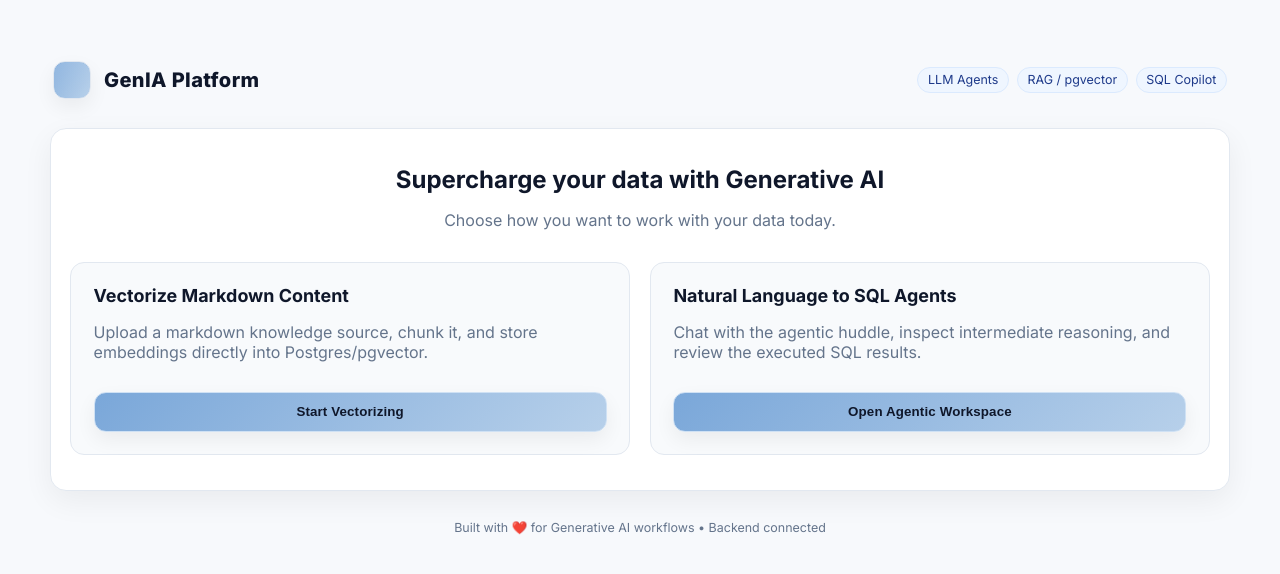
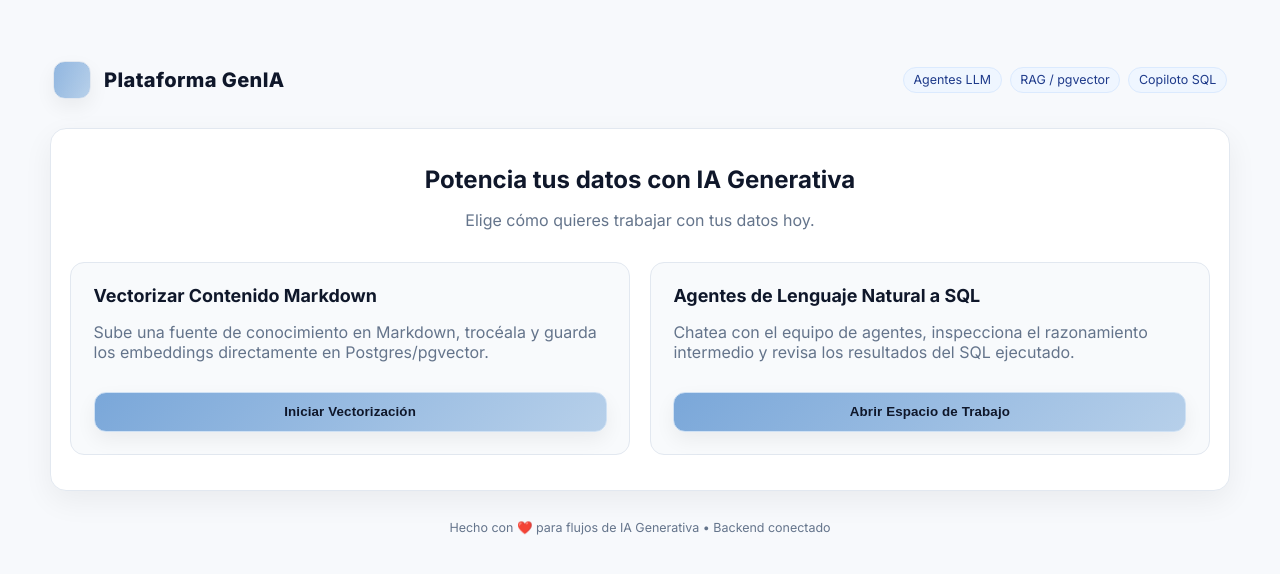
Before and after one commit to alejbormeg/Complete_GenIA_Platform_for_Autogen_Agents, a Python web app: template src/starlite_app/templates/index.html in a window 1280 px wide. Shown: the top 574 px of the page. Run offline with Jinja, Linux system fonts and the light colour scheme; the template is opened without the code that fills it: most values are stand-ins (such as "Sample title", 1, 10 or a date in 2020); some libraries are stand-ins or nearby versions.

Commit message:
feat: Final changes

```diff
--- a/src/starlite_app/templates/hello.html
+++ b/src/starlite_app/templates/hello.html
@@ -1,7 +1,7 @@
 <!doctype html>
-<html>
-  <head><meta charset="utf-8"><title>Hello</title></head>
+<html lang="es">
+  <head><meta charset="utf-8"><title>Hola</title></head>
   <body>
-    <h1>Hello, {{ name }} 👋</h1>
+    <h1>Hola, {{ name }} 👋</h1>
   </body>
 </html>
--- a/src/starlite_app/templates/index.html
+++ b/src/starlite_app/templates/index.html
@@ -1,8 +1,8 @@
 <!doctype html>
-<html lang="en">
+<html lang="es">
 <head>
   <meta charset="utf-8" />
-  <title>GenIA Platform</title>
+  <title>Plataforma GenIA</title>
   <meta name="viewport" content="width=device-width, initial-scale=1" />
   <meta name="theme-color" content="#f8fafc" />
   <link rel="preconnect" href="https://fonts.googleapis.com" />
@@ -215,33 +215,33 @@
     <header class="topbar">
       <div class="brand">
         <div class="brand-logo" aria-hidden="true"></div>
-        <h1>GenIA Platform</h1>
+        <h1>Plataforma GenIA</h1>
       </div>
       <div class="chiprow" role="list">
-        <div class="chip" role="listitem">LLM Agents</div>
+        <div class="chip" role="listitem">Agentes LLM</div>
         <div class="chip" role="listitem">RAG / pgvector</div>
-        <div class="chip" role="listitem">SQL Copilot</div>
+        <div class="chip" role="listitem">Copiloto SQL</div>
       </div>
     </header>
 
     <section id="screen-menu" class="screen active">
       <div class="card menu-card">
-        <h2>Supercharge your data with Generative AI</h2>
-        <p class="muted">Choose how you want to work with your data today.</p>
+        <h2>Potencia tus datos con IA Generativa</h2>
+        <p class="muted">Elige cómo quieres trabajar con tus datos hoy.</p>
         <div class="menu-actions">
           <article class="option">
             <div>
-              <h3>Vectorize Markdown Content</h3>
-              <p class="muted">Upload a markdown knowledge source, chunk it, and store embeddings directly into Postgres/pgvector.</p>
+              <h3>Vectorizar Contenido Markdown</h3>
+              <p class="muted">Sube una fuente de conocimiento en Markdown, trocéala y guarda los embeddings directamente en Postgres/pgvector.</p>
             </div>
-            <button data-screen="screen-vectorize">Start Vectorizing</button>
+            <button data-screen="screen-vectorize">Iniciar Vectorización</button>
           </article>
           <article class="option">
             <div>
-              <h3>Natural Language to SQL Agents</h3>
-              <p class="muted">Chat with the agentic huddle, inspect intermediate reasoning, and review the executed SQL results.</p>
+              <h3>Agentes de Lenguaje Natural a SQL</h3>
+              <p class="muted">Chatea con el equipo de agentes, inspecciona el razonamiento intermedio y revisa los resultados del SQL ejecutado.</p>
             </div>
-            <button data-screen="screen-sql">Open Agentic Workspace</button>
+            <button data-screen="screen-sql">Abrir Espacio de Trabajo</button>
           </article>
         </div>
       </div>
@@ -249,43 +249,43 @@
 
     <section id="screen-vectorize" class="screen">
       <div class="back-row">
-        <button class="secondary" data-screen="screen-menu">← Main Menu</button>
-        <span class="muted">Vectorize Markdown Document</span>
+        <button class="secondary" data-screen="screen-menu">← Menú Principal</button>
+        <span class="muted">Vectorizar Documento Markdown</span>
       </div>
       <div class="card">
         <div class="screen-header">
-          <h2>Upload &amp; Embed</h2>
-          <span class="muted">Configure chunking and embedding model</span>
+          <h2>Subir y Generar Embeddings</h2>
+          <span class="muted">Configura el troceado y el modelo de embeddings</span>
         </div>
         <form id="vector-form">
           <div class="upload-drop">
-            <strong>Select a markdown file (.md or .markdown)</strong>
+            <strong>Selecciona un archivo Markdown (.md o .markdown)</strong>
             <input id="markdown-file" type="file" accept=".md,.markdown,.txt" />
-            <p id="file-status" class="muted">No file selected yet.</p>
+            <p id="file-status" class="muted">Aún no se ha seleccionado archivo.</p>
           </div>
           <div class="grid-two">
             <label>
-              Chunk Size
+              Tamaño de Fragmento
               <input id="vector-chunk" name="chunk_size" type="number" min="1" value="{{ default_chunk_size }}" />
-              <div class="helper">Determines how content is segmented for embedding.</div>
+              <div class="helper">Determina cómo se segmenta el contenido para generar embeddings.</div>
             </label>
             <label>
-              Embedding Model
+              Modelo de Embeddings
               <select id="vector-model" name="embedding_model">
                 <option value="{{ embedding_model }}" selected>{{ embedding_model }}</option>
                 <option value="text-embedding-3-small">text-embedding-3-small</option>
                 <option value="text-embedding-3-large">text-embedding-3-large</option>
               </select>
-              <div class="helper">OpenAI text-embedding-3 models accept custom dimensions.</div>
+              <div class="helper">Los modelos text-embedding-3 aceptan dimensiones personalizadas.</div>
             </label>
           </div>
           <label>
-            Dataset Label
-            <input id="vector-db" name="database" type="text" placeholder="ex: Marketing wiki" value="{{ pg_database or '' }}" required />
-            <div class="helper">Used to tag the embeddings stored in Postgres. Letters, numbers, spaces are fine.</div>
+            Etiqueta del Conjunto de Datos
+            <input id="vector-db" name="database" type="text" placeholder="ej.: Wiki de marketing" value="{{ pg_database or '' }}" required />
+            <div class="helper">Se usa para etiquetar los embeddings guardados en Postgres. Se permiten letras, números y espacios.</div>
           </label>
           <div class="flex">
-            <button type="submit">Vectorize Document</button>
+            <button type="submit">Vectorizar Documento</button>
             <span id="vector-message" class="muted"></span>
           </div>
         </form>
@@ -295,39 +295,39 @@
 
     <section id="screen-sql" class="screen">
       <div class="back-row">
-        <button class="secondary" data-screen="screen-menu">← Main Menu</button>
-        <span class="muted">Natural Language → SQL Agentic Chat</span>
+        <button class="secondary" data-screen="screen-menu">← Menú Principal</button>
+        <span class="muted">Chat de Agentes: Lenguaje Natural → SQL</span>
       </div>
       <div class="chat-layout">
         <div class="card chat-panel">
           <div>
-            <h2>Ask the Agents</h2>
-            <p class="muted">Describe what you need; the agentic huddle will craft the SQL and reasoning chain.</p>
+            <h2>Pregunta a los Agentes</h2>
+            <p class="muted">Describe lo que necesitas; el equipo de agentes generará el SQL y la cadena de razonamiento.</p>
           </div>
           <form id="chat-form">
             <label>
-              Your Question
-              <textarea id="chat-input" placeholder="ex: What was the total revenue by region last quarter?"></textarea>
+              Tu Pregunta
+              <textarea id="chat-input" placeholder="ej.: ¿Cuál fue el ingreso total por región el último trimestre?"></textarea>
             </label>
             <div class="grid-two">
               <label>
-                Target Database
+                Base de Datos Objetivo
                 <select id="chat-database"></select>
-                <div class="helper">Pick the data source agents should reason over.</div>
+                <div class="helper">Elige la fuente de datos sobre la que deben razonar los agentes.</div>
               </label>
               <div class="action-block">
-                <span>Refresh Sources</span>
-                <button id="refresh-databases" type="button" class="secondary">Reload Databases</button>
-                <div class="helper">Pull the current list of vector-backed databases.</div>
+                <span>Actualizar Fuentes</span>
+                <button id="refresh-databases" type="button" class="secondary">Recargar Bases de Datos</button>
+                <div class="helper">Obtener la lista actual de bases de datos con vectores.</div>
               </div>
             </div>
             <div class="flex">
-              <button type="submit">Send to Agents</button>
+              <button type="submit">Enviar a los Agentes</button>
               <span id="chat-status" class="muted"></span>
             </div>
           </form>
           <section>
-            <h3>Agentic Huddle</h3>
+            <h3>Equipo de Agentes</h3>
             <div id="chat-messages" class="chat-history"></div>
           </section>
         </div>
@@ -335,7 +335,7 @@
         <aside class="side-panel">
           <div class="card">
             <div class="sql-row">
-              <h3>Generated SQL</h3>
+              <h3>SQL Generado</h3>
               <div class="sql-actions">
                 <button id="copy-sql" class="secondary" type="button">Copiar SQL</button>
                 <button id="download-report" class="secondary" type="button" disabled>Descargar Informe</button>
@@ -344,7 +344,7 @@
             <div id="sql-preview" class="sql-preview" hidden></div>
           </div>
           <div class="card">
-            <h3>Query Result</h3>
+            <h3>Resultado de la Consulta</h3>
             <div id="sql-results" class="sql-results" hidden></div>
           </div>
         </aside>
@@ -352,7 +352,7 @@
     </section>
 
     <footer>
-      <p class="mini">Built with ❤️ for Generative AI workflows • <span id="connectivity" aria-live="polite">Checking backend…</span></p>
+      <p class="mini">Hecho con ❤️ para flujos de IA Generativa • <span id="connectivity" aria-live="polite">Comprobando backend…</span></p>
     </footer>
   </main>
 
@@ -370,24 +370,24 @@
     }
     menuButtons.forEach((button) => button.addEventListener('click', () => activateScreen(button.dataset.screen)));
 
-    // Connectivity check (for a friendlier first impression)
+    // Comprobación de conectividad
     const connectivityEl = document.getElementById('connectivity');
     (async () => {
-      if (!API_BASE) { connectivityEl.textContent = 'No backend URL configured'; return; }
+      if (!API_BASE) { connectivityEl.textContent = 'No se configuró URL de backend'; return; }
       try {
         const res = await fetch(`${API_BASE}/healthz`).catch(() => null);
-        if (!res || !res.ok) { connectivityEl.textContent = 'Backend not reachable'; return; }
-        let message = 'Backend connected';
+        if (!res || !res.ok) { connectivityEl.textContent = 'El backend no es accesible'; return; }
+        let message = 'Backend conectado';
         try {
           const info = await res.json();
           if (info?.status && info.status !== 'ok') { message = `Backend ${info.status}`; }
           if (info?.database_status && info.database_status !== 'ok') {
-            message = `${message} (database ${info.database_status})`;
+            message = `${message} (base de datos ${info.database_status})`;
           }
         } catch (_) { /* ignore parse errors */ }
         connectivityEl.textContent = message;
       } catch {
-        connectivityEl.textContent = 'Backend not reachable';
+        connectivityEl.textContent = 'El backend no es accesible';
       }
     })();
 
@@ -404,21 +404,21 @@
       const file = event.target.files?.[0];
       fileTextCache = '';
       selectedFile = file || null;
-      if (!file) { fileStatus.textContent = 'No file selected yet.'; return; }
+      if (!file) { fileStatus.textContent = 'Aún no se ha seleccionado archivo.'; return; }
       const name = file.name.toLowerCase();
       if (!name.endsWith('.md') && !name.endsWith('.markdown') && !name.endsWith('.txt')) {
         selectedFile = null;
-        fileStatus.textContent = 'Please choose a markdown (.md) file.';
+        fileStatus.textContent = 'Elige un archivo Markdown (.md).';
         return;
       }
-      fileStatus.textContent = `Loading ${file.name}…`;
+      fileStatus.textContent = `Cargando ${file.name}…`;
       const reader = new FileReader();
       reader.onload = () => {
         fileTextCache = reader.result?.toString() ?? '';
         const wordCount = fileTextCache.split(/\s+/).filter(Boolean).length;
-        fileStatus.textContent = `Loaded ${file.name} • ${wordCount} words`;
+        fileStatus.textContent = `Cargado ${file.name} • ${wordCount} palabras`;
       };
-      reader.onerror = () => { fileStatus.textContent = 'Failed to read file. Please try again.'; };
+      reader.onerror = () => { fileStatus.textContent = 'Error al leer el archivo. Inténtalo de nuevo.'; };
       reader.readAsText(file);
     });
 
@@ -432,12 +432,12 @@
       const model = document.getElementById('vector-model').value || DEFAULT_EMBEDDING_MODEL;
       const databaseLabel = document.getElementById('vector-db').value.trim();
       if (!selectedFile) {
-        vectorMessage.textContent = 'Please choose a markdown document before uploading.';
+        vectorMessage.textContent = 'Elige un documento Markdown antes de subirlo.';
         vectorMessage.classList.add('error');
         return;
       }
       if (!databaseLabel) {
-        vectorMessage.textContent = 'Please provide a dataset label to store the embeddings.';
+        vectorMessage.textContent = 'Proporciona una etiqueta del conjunto de datos para guardar los embeddings.';
         vectorMessage.classList.add('error');
         return;
       }
@@ -449,7 +449,7 @@
       formData.append('database', databaseLabel);
 
       vectorForm.classList.add('loading');
-      vectorMessage.textContent = 'Uploading document for vectorization…';
+      vectorMessage.textContent = 'Subiendo documento para vectorización…';
 
       try {
         const response = await fetch(`${API_BASE}/upload_md`, {
@@ -458,29 +458,28 @@
         });
         const data = await response.json().catch(() => null);
         if (!response.ok) {
-          const detail = (data && (data.detail || data.message)) || 'Failed to vectorize document';
-          throw new Error(detail);
+          throw new Error('Error al vectorizar el documento');
         }
 
         const details = [
-          `Table: ${data?.table || 'vector_embeddings_1536'}`,
-          `Database tag: ${data?.database || databaseLabel}`,
-          `Chunk size: ${data?.chunk_size ?? chunkSize}`,
-          data?.detail || 'Markdown document uploaded successfully.',
+          `Tabla: ${data?.table || 'vector_embeddings_1536'}`,
+          `Etiqueta del conjunto de datos: ${data?.database || databaseLabel}`,
+          `Tamaño de fragmento: ${data?.chunk_size ?? chunkSize}`,
+          'Documento Markdown subido correctamente.',
         ].join('\n');
 
         vectorOutput.textContent = details;
         vectorOutput.hidden = false;
-        vectorMessage.textContent = 'Embedding complete.';
+        vectorMessage.textContent = 'Embeddings completados.';
         vectorMessage.classList.remove('error');
         vectorForm.reset();
         selectedFile = null;
         fileTextCache = '';
-        fileStatus.textContent = 'No file selected yet.';
+        fileStatus.textContent = 'Aún no se ha seleccionado archivo.';
       } catch (error) {
         console.error(error);
         vectorMessage.classList.add('error');
-        vectorMessage.textContent = error instanceof Error ? error.message : 'Unexpected error while vectorizing.';
+        vectorMessage.textContent = error instanceof Error ? error.message : 'Error inesperado al vectorizar.';
       } finally {
         vectorForm.classList.remove('loading');
       }
@@ -501,22 +500,22 @@
     copySqlBtn.addEventListener('click', () => {
       if (sqlPreview.hidden) return;
       navigator.clipboard.writeText(sqlPreview.textContent || '').then(() => {
-        copySqlBtn.textContent = 'Copied!';
-        setTimeout(() => (copySqlBtn.textContent = 'Copy'), 1200);
+        copySqlBtn.textContent = '¡Copiado!';
+        setTimeout(() => (copySqlBtn.textContent = 'Copiar'), 1200);
       });
     });
 
     async function loadDatabases() {
-      chatStatus.textContent = 'Refreshing databases…';
+      chatStatus.textContent = 'Actualizando bases de datos…';
       try {
         const response = await fetch(`${API_BASE}/vector_databases?chunk_size=${DEFAULT_CHUNK_SIZE}`);
         const data = await response.json();
-        if (!response.ok) throw new Error(data?.detail || 'Failed to fetch databases');
+        if (!response.ok) throw new Error('Error al obtener las bases de datos');
 
         chatDatabase.innerHTML = '';
         const defaultOption = document.createElement('option');
         defaultOption.value = '';
-        defaultOption.textContent = 'Auto-select based on agent context';
+        defaultOption.textContent = 'Selección automática según el contexto del agente';
         chatDatabase.appendChild(defaultOption);
 
         const tables = data.tables || data.databases || [];
@@ -525,10 +524,10 @@
           option.value = tableName; option.textContent = tableName; if (tableName === PG_DATABASE) option.selected = true;
           chatDatabase.appendChild(option);
         }
-        chatStatus.textContent = tables.length ? `Loaded ${tables.length} tables.` : 'No tables found yet.';
+        chatStatus.textContent = tables.length ? `Se cargaron ${tables.length} tablas.` : 'Aún no hay tablas.';
       } catch (error) {
         console.error(error);
-        chatStatus.textContent = error instanceof Error ? error.message : 'Error while loading databases.';
+        chatStatus.textContent = error instanceof Error ? error.message : 'Error al cargar las bases de datos.';
       }
     }
 
@@ -542,11 +541,11 @@
     }
 
     function friendlyLabel(role, name) {
-      const map = { planner: 'Planner', retriever: 'Retriever', sql_agent: 'SQL Agent', feedback: 'Feedback', user: 'User', assistant: 'Assistant' };
+      const map = { planner: 'Planificador', retriever: 'Recuperador', sql_agent: 'Agente SQL', feedback: 'Comentarios', user: 'Usuario', assistant: 'Asistente' };
       if (name && map[name.toLowerCase()]) return map[name.toLowerCase()];
       if (name) return toTitleCase(name);
       if (role && map[role.toLowerCase()]) return map[role.toLowerCase()];
-      return toTitleCase(role || 'Message');
+      return toTitleCase(role || 'Mensaje');
     }
 
     // --- Minimal, safe Markdown renderer (subset) ---
@@ -694,7 +693,7 @@
     function renderMessages(messages) {
       chatMessages.innerHTML = '';
       if (!messages?.length) {
-        chatMessages.innerHTML = '<p class="muted">No messages yet. Submit a query to start the conversation.</p>';
+        chatMessages.innerHTML = '<p class="muted">Aún no hay mensajes. Envía una consulta para iniciar la conversación.</p>';
         return;
       }
       for (const message of messages) {
@@ -721,7 +720,7 @@
         } else if (message.function_call) {
           fragment.textContent = JSON.stringify(message.function_call, null, 2);
         } else {
-          fragment.textContent = '[no content]';
+          fragment.textContent = '[sin contenido]';
         }
         wrapper.appendChild(fragment);
         chatMessages.appendChild(wrapper);
@@ -791,13 +790,13 @@
 
     function renderSqlTable({ rows, columns }) {
       sqlResults.innerHTML = '';
-      if (!rows?.length) { sqlResults.textContent = 'Query executed. No rows returned.'; sqlResults.hidden = false; return; }
+      if (!rows?.length) { sqlResults.textContent = 'Consulta ejecutada. No se devolvieron filas.'; sqlResults.hidden = false; return; }
       const maxColumns = rows.reduce((m, r) => Math.max(m, r.length), 0);
       const table = document.createElement('table'); table.className = 'sql-table';
       const thead = document.createElement('thead'); const headerRow = document.createElement('tr');
       // Prefer server-provided column names; fallback to generic labels
-      const safeColumns = Array.isArray(columns) && columns.length ? columns : Array.from({ length: maxColumns }, (_, i) => `col_${i + 1}`);
-      for (let col = 0; col < maxColumns; col += 1) { const th = document.createElement('th'); th.textContent = safeColumns[col] ?? `col_${col + 1}`; headerRow.appendChild(th); }
+      const safeColumns = Array.isArray(columns) && columns.length ? columns : Array.from({ length: maxColumns }, (_, i) => `columna_${i + 1}`);
+      for (let col = 0; col < maxColumns; col += 1) { const th = document.createElement('th'); th.textContent = safeColumns[col] ?? `columna_${col + 1}`; headerRow.appendChild(th); }
       thead.appendChild(headerRow); table.appendChild(thead);
       const tbody = document.createElement('tbody');
       for (const row of rows) { const tr = document.createElement('tr'); for (let col = 0; col < maxColumns; col += 1) { const td = document.createElement('td'); const value = row[col]; td.textContent = value == null ? '∅' : String(value); tr.appendChild(td);} tbody.appendChild(tr);} table.appendChild(tbody);
@@ -810,7 +809,7 @@
       if (table) { payload.table = table; }
       const response = await fetch(`${API_BASE}/execute_query`, { method: 'POST', headers: { 'Content-Type': 'application/json' }, body: JSON.stringify(payload) });
       const data = await response.json();
-      if (!response.ok) throw new Error(data?.detail || 'Failed to execute SQL query');
+      if (!response.ok) throw new Error(data?.detail || 'Error al ejecutar la consulta SQL');
       return { rows: data.rows || [], columns: data.columns || [] };
     }
 
@@ -825,7 +824,7 @@
       sqlPreview.hidden = true; sqlResults.hidden = true;
 
       const prompt = chatInput.value.trim();
-      if (!prompt) { chatStatus.textContent = 'Please provide a question for the agents.'; return; }
+      if (!prompt) { chatStatus.textContent = 'Escribe una pregunta para los agentes.'; return; }
       lastPrompt = prompt;
 
       const selectedTable = chatDatabase.value.trim();
@@ -833,26 +832,26 @@
       if (selectedTable) { chatPayload.table = selectedTable; }
 
       chatForm.classList.add('loading');
-      chatStatus.textContent = 'Agents are thinking…';
+      chatStatus.textContent = 'Los agentes están pensando…';
 
       try {
         const response = await fetch(`${API_BASE}/agents_chat`, { method: 'POST', headers: { 'Content-Type': 'application/json' }, body: JSON.stringify(chatPayload) });
         const data = await response.json();
-        if (!response.ok) throw new Error(data?.detail || 'Agentic chat failed');
+        if (!response.ok) throw new Error('Falló el chat de agentes');
 
         lastMessages = Array.isArray(data.messages) ? data.messages : [];
         renderMessages(lastMessages);
-        chatStatus.textContent = 'Conversation updated.';
+        chatStatus.textContent = 'Conversación actualizada.';
 
         const sql = extractSql(lastMessages);
-        if (!sql) { sqlPreview.hidden = false; sqlPreview.textContent = 'No SQL detected in agent response yet.'; sqlResults.hidden = true; return; }
+        if (!sql) { sqlPreview.hidden = false; sqlPreview.textContent = 'Aún no se detectó SQL en la respuesta del agente.'; sqlResults.hidden = true; return; }
 
         sqlPreview.hidden = false; sqlPreview.textContent = sql; lastSql = sql;
         const tableForQuery = inferTableFromSql(sql) || null;
         try { const result = await executeQuery(sql, tableForQuery); lastResult = result; renderSqlTable(result); document.getElementById('download-report').disabled = false; }
-        catch (queryError) { console.error(queryError); sqlResults.hidden = false; sqlResults.textContent = queryError instanceof Error ? queryError.message : 'Failed to execute generated SQL.'; }
+        catch (queryError) { console.error(queryError); sqlResults.hidden = false; sqlResults.textContent = queryError instanceof Error ? queryError.message : 'Error al ejecutar el SQL generado.'; }
       } catch (error) {
-        console.error(error); chatStatus.textContent = error instanceof Error ? error.message : 'Unexpected error during agent chat.';
+        console.error(error); chatStatus.textContent = error instanceof Error ? error.message : 'Error inesperado durante el chat de agentes.';
       } finally { chatForm.classList.remove('loading'); }
     });
 
@@ -892,11 +891,7 @@
           headers: { 'Content-Type': 'application/json', 'Accept': 'application/pdf' },
           body: JSON.stringify(payload)
         });
-        if (!response.ok) {
-          let msg = 'Failed to generate report';
-          try { const data = await response.json(); msg = data?.detail || msg; } catch (_) {}
-          throw new Error(msg);
-        }
+        if (!response.ok) { throw new Error('Error al generar el informe'); }
         const blob = await response.blob();
         const disp = response.headers.get('Content-Disposition') || '';
         const match = disp.match(/filename\s*=\s*"?([^";]+)"?/i);
@@ -905,7 +900,7 @@
         const a = document.createElement('a'); a.href = url; a.download = filename; document.body.appendChild(a); a.click(); a.remove(); URL.revokeObjectURL(url);
       } catch (err) {
         console.error(err);
-        alert(err instanceof Error ? err.message : 'Failed to generate report');
+        alert(err instanceof Error ? err.message : 'Error al generar el informe');
       } finally {
         button.textContent = 'Descargar Informe'; button.disabled = false;
       }
```
Also changed, not shown: databases/_initdb/20_fiscal_consulting_demo.sql.
